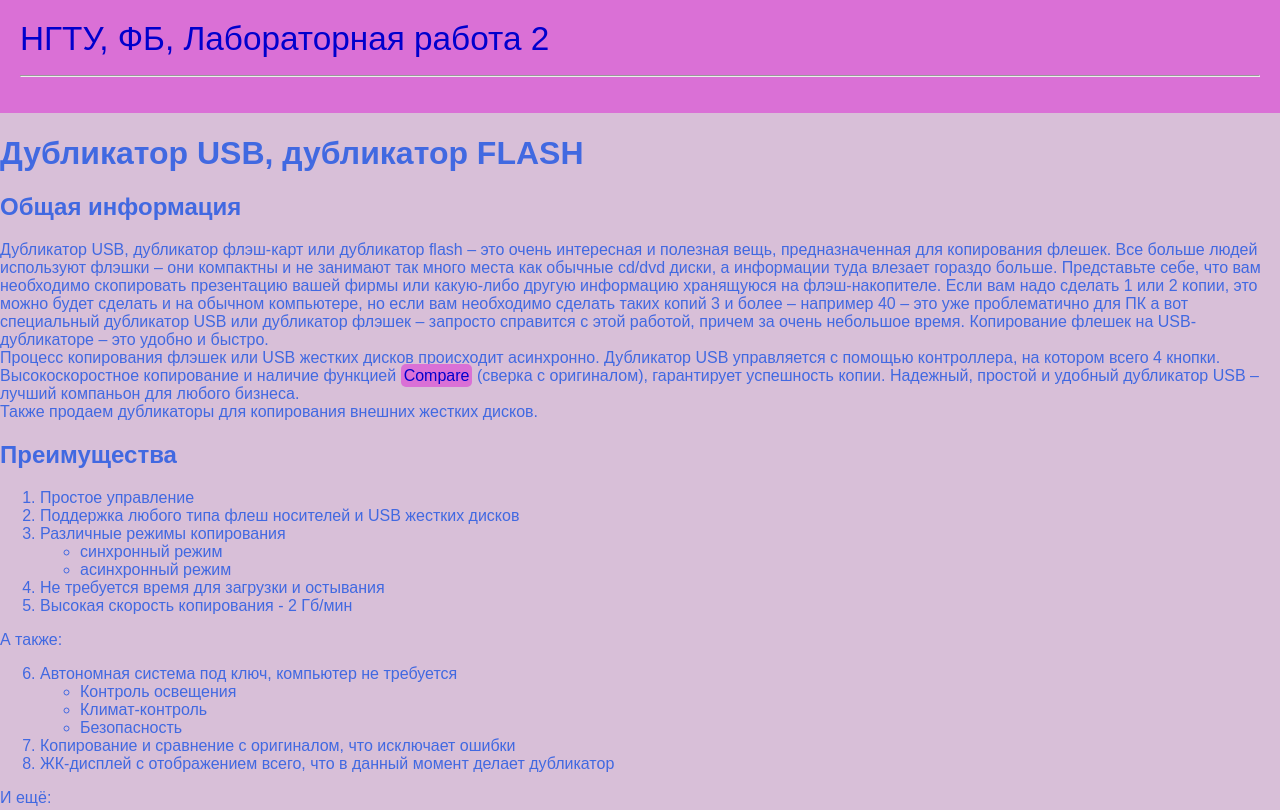
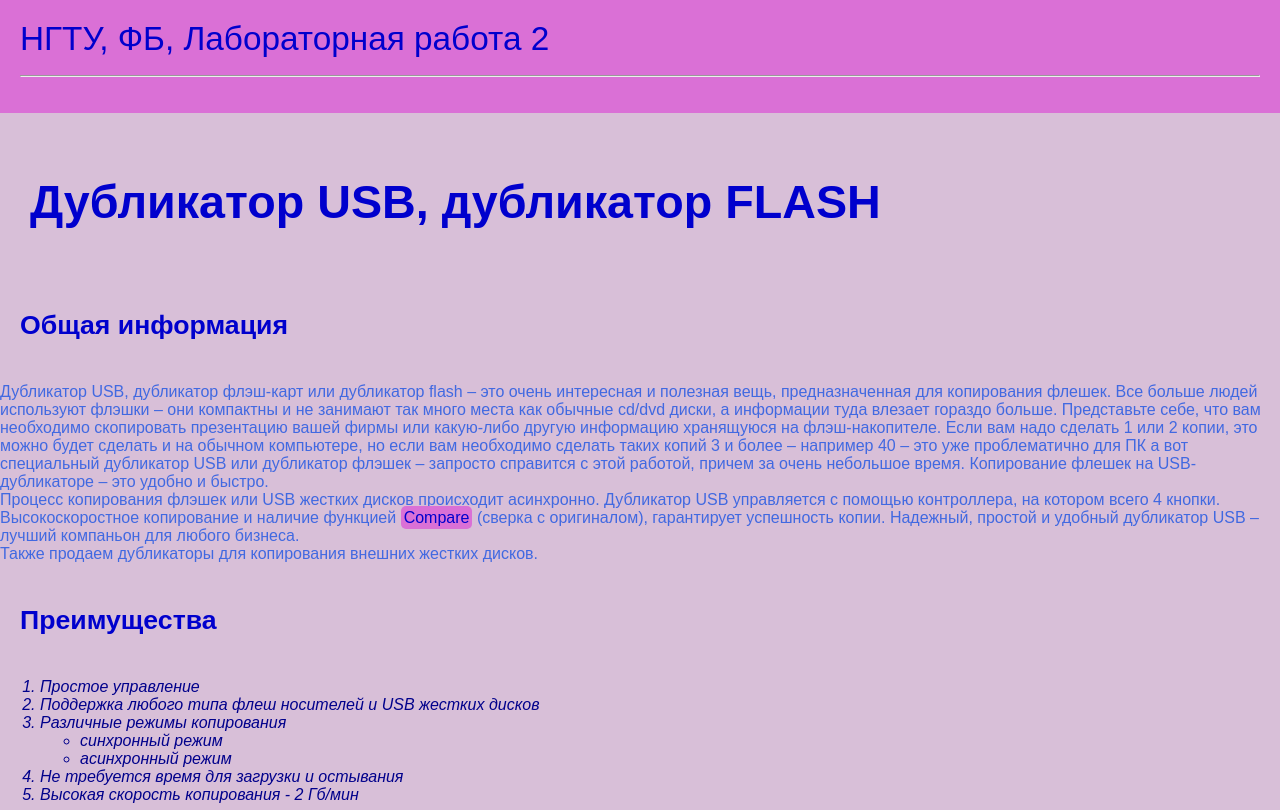
Before and after one commit to Ekatuh/lapki-webki, a plain HTML site: page usb.html in a window 1280 px wide. Shown: the top 810 px of the page. Drawn offline with Linux system fonts and the light colour scheme.

Commit message:
Оформление заголовков

```diff
--- a/usb.html
+++ b/usb.html
@@ -3,6 +3,12 @@
     <head>
         <meta charset="UTF-8">
         <title>Кузьменко Екатерина Алексеевна. Текст о дубликаторах USB</title>
+        <style>
+            li {
+                color: darkblue;
+                font-style: italic;
+            }
+        </style>
     </head>
 
     <body style="background-color: Thistle; color:RoyalBlue; font-family: Arial; margin: 0px;">
@@ -12,9 +18,9 @@
         </header>
 
         <main>
-            <h1>Дубликатор USB, дубликатор FLASH</h1>
+            <h1 style="color: MediumBlue; padding: 30px;font-size: 35pt;">Дубликатор USB, дубликатор FLASH</h1>
 
-            <h2>Общая информация</h2>
+            <h2 style="color: MediumBlue; padding: 20px;font-size: 20pt;">Общая информация</h2>
 
         <div>
             Дубликатор USB, дубликатор флэш-карт или дубликатор flash &ndash; это очень интересная
@@ -43,7 +49,7 @@
             Также продаем дубликаторы для копирования внешних жестких дисков.
         </div>
 
-            <h2>Преимущества</h2>
+            <h2 style="color: MediumBlue; padding: 20px;font-size: 20pt;">Преимущества</h2>
 
             <ol>
                 <li>Простое управление</li>
```
